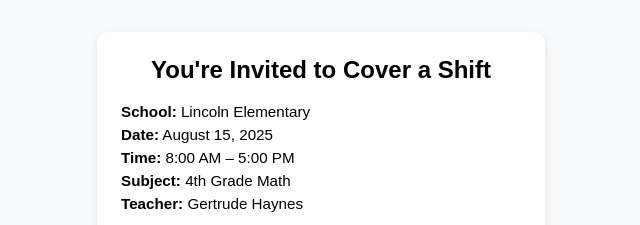
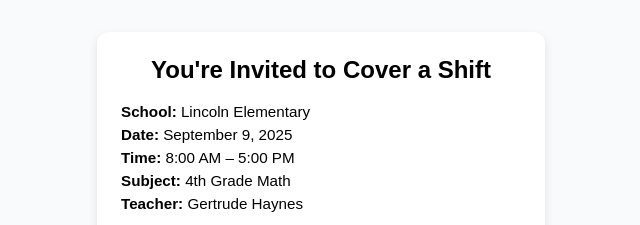
Before and after one commit to anik-m2sys/k12_subs, a plain HTML site: page index.html in a window 1280 px wide. Shown: the part 195-420 px from the top of the page, 319-959 px from the left. Drawn offline with Linux system fonts and the light colour scheme.

Commit message:
Update index.html

```diff
--- a/index.html
+++ b/index.html
@@ -88,7 +88,7 @@
     <h2>You're Invited to Cover a Shift</h2>
     <div class="info">
       <p><strong>School:</strong> Lincoln Elementary</p>
-      <p><strong>Date:</strong> August 15, 2025</p>
+      <p><strong>Date:</strong> September 9, 2025</p>
       <p><strong>Time:</strong> 8:00 AM – 5:00 PM</p>
       <p><strong>Subject:</strong> 4th Grade Math</p>
       <p><strong>Teacher:</strong> Gertrude Haynes </p>
```
